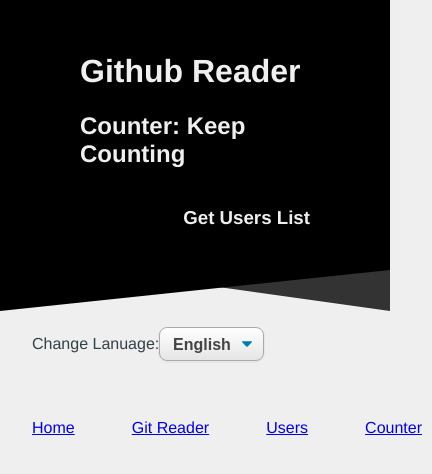
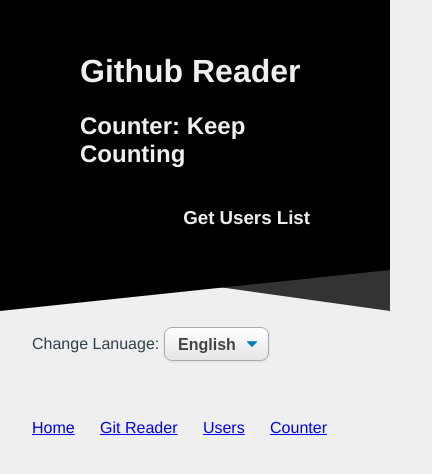
Before and after one commit to qtcoder999/redux-saga, a React app: page / in a window 390 px wide. Shown: the top 474 px of the page, 432 px wide, since content can reach past the window. Built offline with nearby package versions, Linux system fonts and the light colour scheme.

Commit message:
updated css

```diff
--- a/src/index.css
+++ b/src/index.css
@@ -209,3 +209,13 @@
  h2{
    margin-top: 0;
  }
+
+ @media only screen and (max-width: 500px) {
+  .flex{
+    width: 305px;
+  }
+}
+
+select{
+  margin-left: 5px!important;
+}
```
